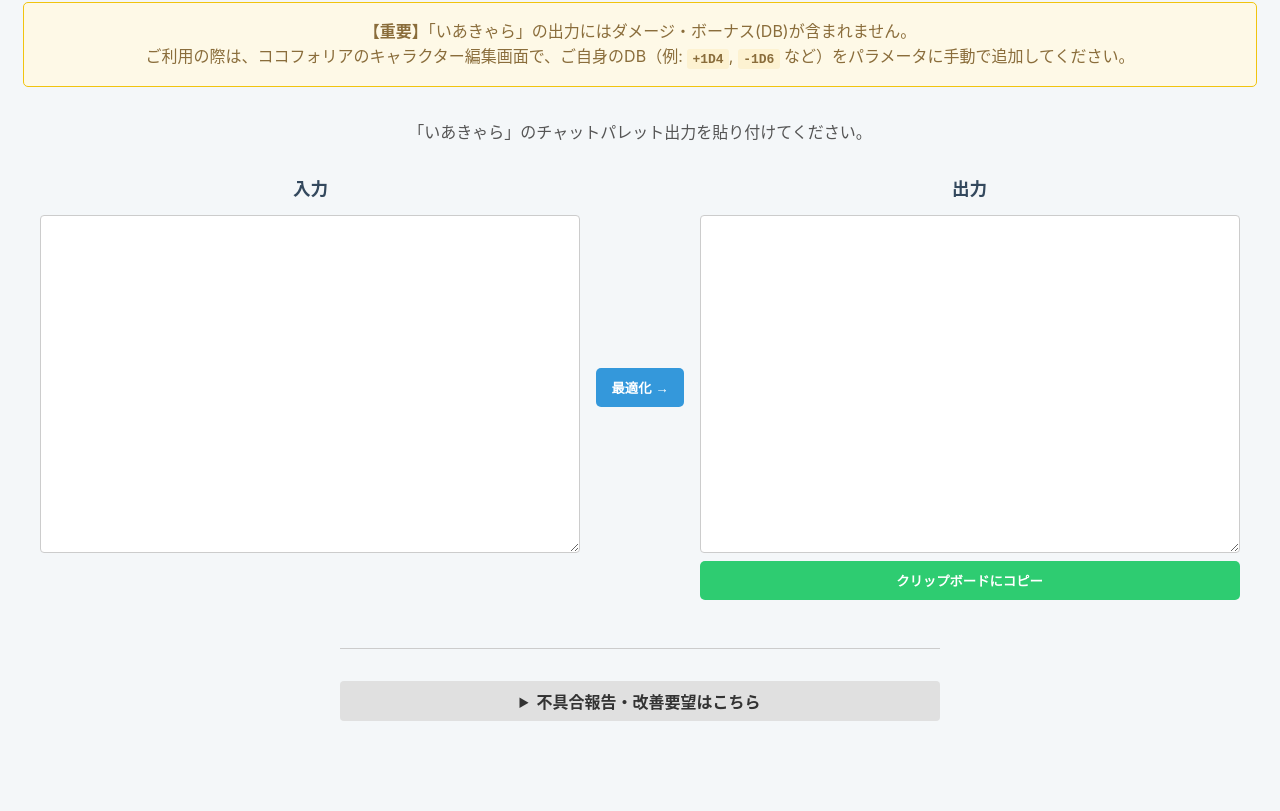
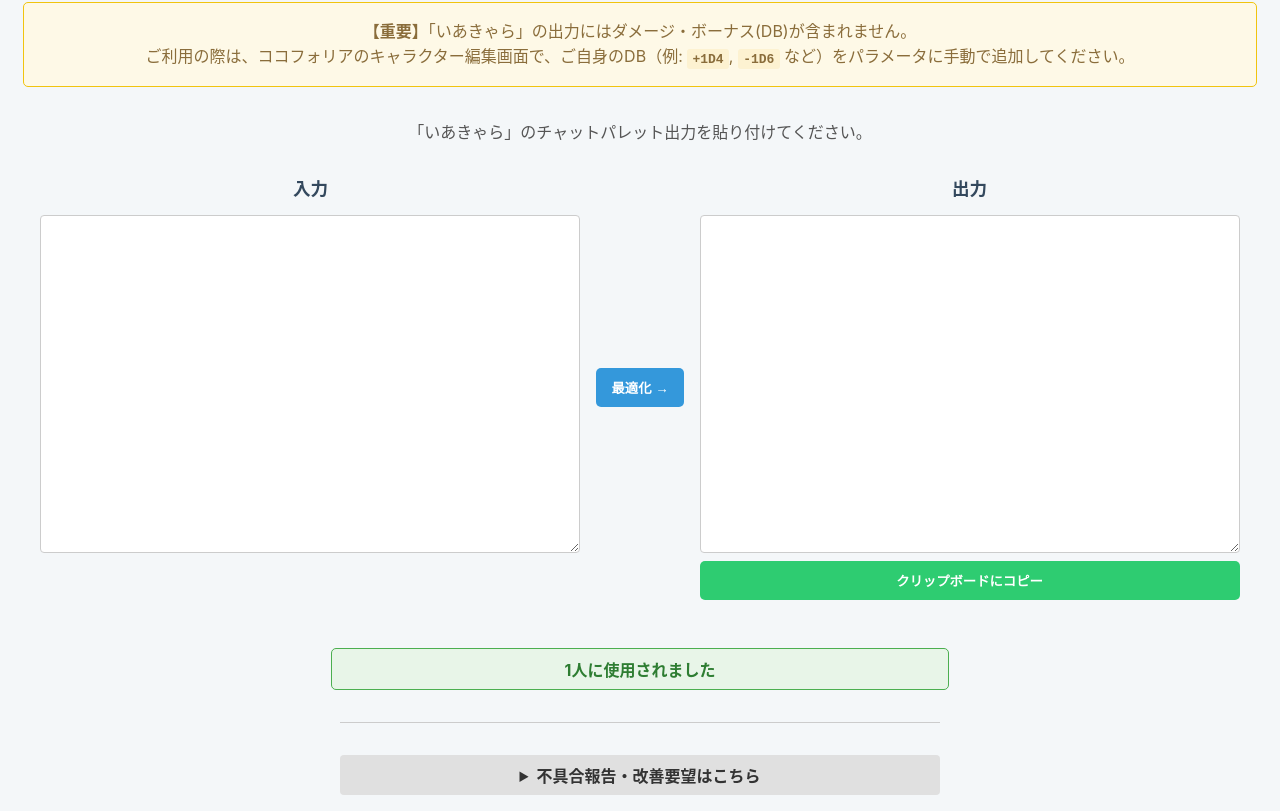
Before and after one commit to kujiraaaaa/coc-palette-optimizer, a website built with Vite: page index.html in a window 1280 px wide. Shown: the part 103-914 px from the top of the page. Before the commit the page ends 840 px from the top, so only its background shows below. Built offline with nearby package versions, Linux system fonts and the light colour scheme.

Commit message:
feat: add Google Analytics tracking and usage counter display

```diff
--- a/index.html
+++ b/index.html
@@ -5,6 +5,16 @@
     <link rel="icon" type="image/svg+xml" href="/vite.svg" />
     <meta name="viewport" content="width=device-width, initial-scale=1.0" />
     <title>CoC6版 チャットパレット最適化ツール</title>
+
+    <!-- Google tag (gtag.js) -->
+    <script async src="https://www.googletagmanager.com/gtag/js?id=G-DHH4KJ2VJ0"></script>
+    <script>
+      window.dataLayer = window.dataLayer || [];
+      function gtag(){dataLayer.push(arguments);}
+      gtag('js', new Date());
+
+      gtag('config', 'G-DHH4KJ2VJ0');
+    </script>
   </head>
   <body>
     <h1>CoC6版 チャットパレット最適化ツール</h1>
@@ -27,6 +37,9 @@
         <textarea id="output-palette" rows="20" readonly></textarea>
         <button id="copy-button">クリップボードにコピー</button>
       </div>
+    </div>
+    <div id="usage-counter" class="usage-counter">
+      <span id="usage-count">読み込み中...</span>
     </div>
     <div class="feedback-section">
       <details>
--- a/src/main.ts
+++ b/src/main.ts
@@ -1,4 +1,50 @@
 import './style.css'
+
+// Google Analytics 4 のイベント送信関数
+function trackToolUsage() {
+  if (typeof gtag !== 'undefined') {
+    gtag('event', 'tool_usage', {
+      'event_category': 'engagement',
+      'event_label': 'palette_optimizer',
+      'value': 1
+    });
+  }
+}
+
+// 訪問者数表示の更新
+function updateUsageCounter() {
+  const usageCountElement = document.getElementById('usage-count');
+  if (usageCountElement) {
+    // セッションストレージで今回のセッションでカウント済みかチェック
+    const sessionCounted = sessionStorage.getItem('palette_optimizer_session_counted');
+
+    if (!sessionCounted) {
+      // 今回のセッションではまだカウントしていない場合のみカウント
+      const visitCount = localStorage.getItem('palette_optimizer_visits');
+      const currentCount = visitCount ? parseInt(visitCount) + 1 : 1;
+
+      // ローカルストレージに保存
+      localStorage.setItem('palette_optimizer_visits', currentCount.toString());
+
+      // セッションストレージにカウント済みフラグを設定
+      sessionStorage.setItem('palette_optimizer_session_counted', 'true');
+
+      // 表示を更新（正直な数値）
+      usageCountElement.textContent = `${currentCount}人に使用されました`;
+    } else {
+      // 既にカウント済みの場合は現在の値を表示
+      const visitCount = localStorage.getItem('palette_optimizer_visits');
+      const currentCount = visitCount ? parseInt(visitCount) : 0;
+      usageCountElement.textContent = `${currentCount}人に使用されました`;
+    }
+  }
+}
+
+// ページ読み込み時にイベントを送信
+document.addEventListener('DOMContentLoaded', () => {
+  trackToolUsage();
+  updateUsageCounter();
+});
 
 // HTMLの要素を取得
 const inputArea = document.getElementById('input-palette') as HTMLTextAreaElement;
--- a/src/style.css
+++ b/src/style.css
@@ -19,6 +19,23 @@ h1, .notice, .container, .feedback-section {
 h1 {
   text-align: center;
   color: #2c3e50;
+}
+
+/* 使用回数カウンター */
+.usage-counter {
+  text-align: center;
+  margin: 2rem auto 0 auto;
+  padding: 0.5rem;
+  background-color: #e8f5e8;
+  border: 1px solid #4caf50;
+  border-radius: 5px;
+  color: #2e7d32;
+  font-weight: bold;
+  max-width: 600px;
+}
+
+#usage-count {
+  font-size: 1rem;
 }
 
 /* 説明文 */
@@ -199,8 +216,6 @@ button:hover {
   }
 
   .actions button {
-    /* 矢印を90度回転させて「↓」に見せる */
-    transform: rotate(90deg);
     margin: 1.5rem 0; /* 上下の余白をしっかり取る */
   }
 }
```
